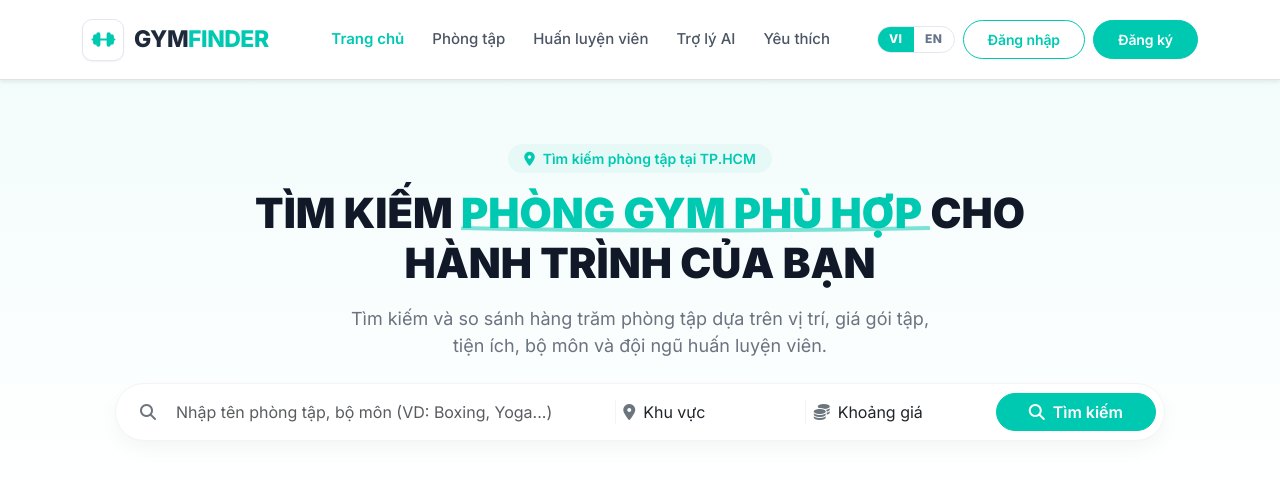
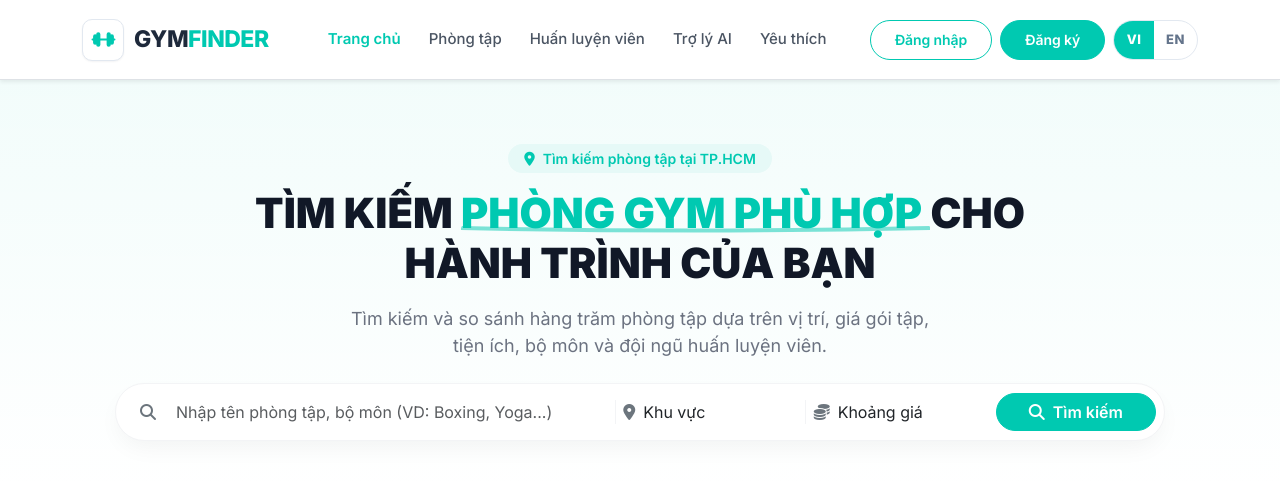
Before and after one commit to twi-van/gymfinder-web, a PHP site: page /v1/ in a window 1280 px wide. Shown: the top 496 px of the page. Run offline with PHP 8.4, Linux system fonts and the light colour scheme; data that the repository does not hold is empty.

Commit message:
Place the language switch to the right of login and signup, and lower the AI token cap so Groq can reply.
Co-authored-by: Cursor <cursoragent@cursor.com>

```diff
--- a/assets/css/style.css
+++ b/assets/css/style.css
@@ -287,8 +287,34 @@ body {
     font-weight: 600;
 }
 
+/* Lang switch sits right of Log in / Sign up, same row and height. */
+.navbar .navbar-user-actions {
+    flex-wrap: nowrap;
+}
+.navbar .navbar-user-actions > .btn,
+.navbar .navbar-user-actions .gf-lang-switch {
+    height: 40px;
+    flex: 0 0 auto;
+}
+.navbar .navbar-user-actions > .btn {
+    display: inline-flex;
+    align-items: center;
+    white-space: nowrap;
+    padding-top: 0;
+    padding-bottom: 0;
+}
+.navbar .navbar-user-actions .gf-lang-switch a {
+    display: inline-flex;
+    align-items: center;
+    justify-content: center;
+    height: 100%;
+    min-width: 2.5rem;
+    padding: 0 0.75rem;
+    font-size: 13px;
+}
+
 /* Keep the admin shortcut and account menu aligned on desktop headers. */
-@media (min-width: 1200px) {
+@media (min-width: 992px) {
     .navbar .navbar-user-actions {
         flex-wrap: nowrap !important;
         flex: 0 0 auto;
--- a/backend/ai_client.php
+++ b/backend/ai_client.php
@@ -796,7 +796,7 @@ PROMPT;
     $chat = gf_ai_chat([
         ['role' => 'system', 'content' => $system],
         ['role' => 'user', 'content' => (string) $userPayload],
-    ], 1400);
+    ], 700);
 
     if (!$chat['ok']) {
         $rawErr = (string) ($chat['error'] ?? 'Không gọi được AI.');
--- a/includes/header.php
+++ b/includes/header.php
@@ -25,7 +25,6 @@ $isAdmin = ($user && ($user['role'] ?? '') === 'admin');
                 <?php endif; ?>
             </ul>
             <div class="d-flex flex-wrap align-items-center gap-2 mt-3 mt-lg-0 navbar-user-actions">
-                <?= gf_lang_switch_html() ?>
                 <?php if ($user): ?>
                     <?php if ($isAdmin): ?>
                         <a href="<?= gf_h(gf_url('admin/pages/dashboard.php')) ?>" class="btn btn-sm btn-outline-primary d-inline-flex align-items-center gap-2 rounded-pill px-3 py-2 fw-semibold navbar-admin-shortcut" style="font-size: 13px;">
@@ -64,6 +63,7 @@ $isAdmin = ($user && ($user['role'] ?? '') === 'admin');
                     <a href="<?= gf_h(gf_url('pages/auth/login.php')) ?>" class="btn btn-outline-primary rounded-pill px-4 py-2 fw-semibold" style="font-size: 14px;"><?= gf_h(gf_t('Đăng nhập')) ?></a>
                     <a href="<?= gf_h(gf_url('pages/auth/register.php')) ?>" class="btn btn-primary rounded-pill px-4 py-2 fw-semibold" style="font-size: 14px;"><?= gf_h(gf_t('Đăng ký')) ?></a>
                 <?php endif; ?>
+                <?= gf_lang_switch_html() ?>
             </div>
         </div>
     </div>
```
